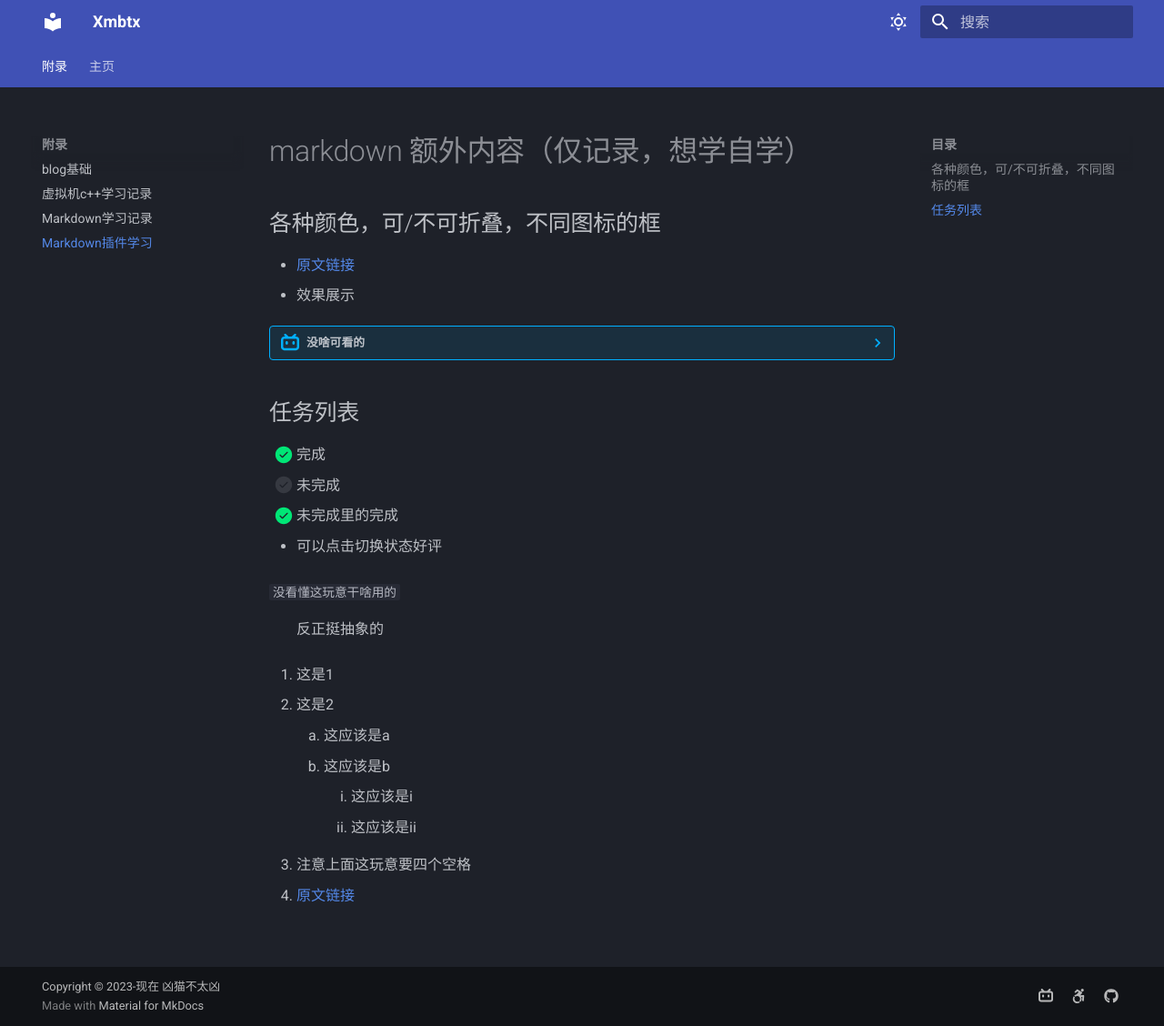
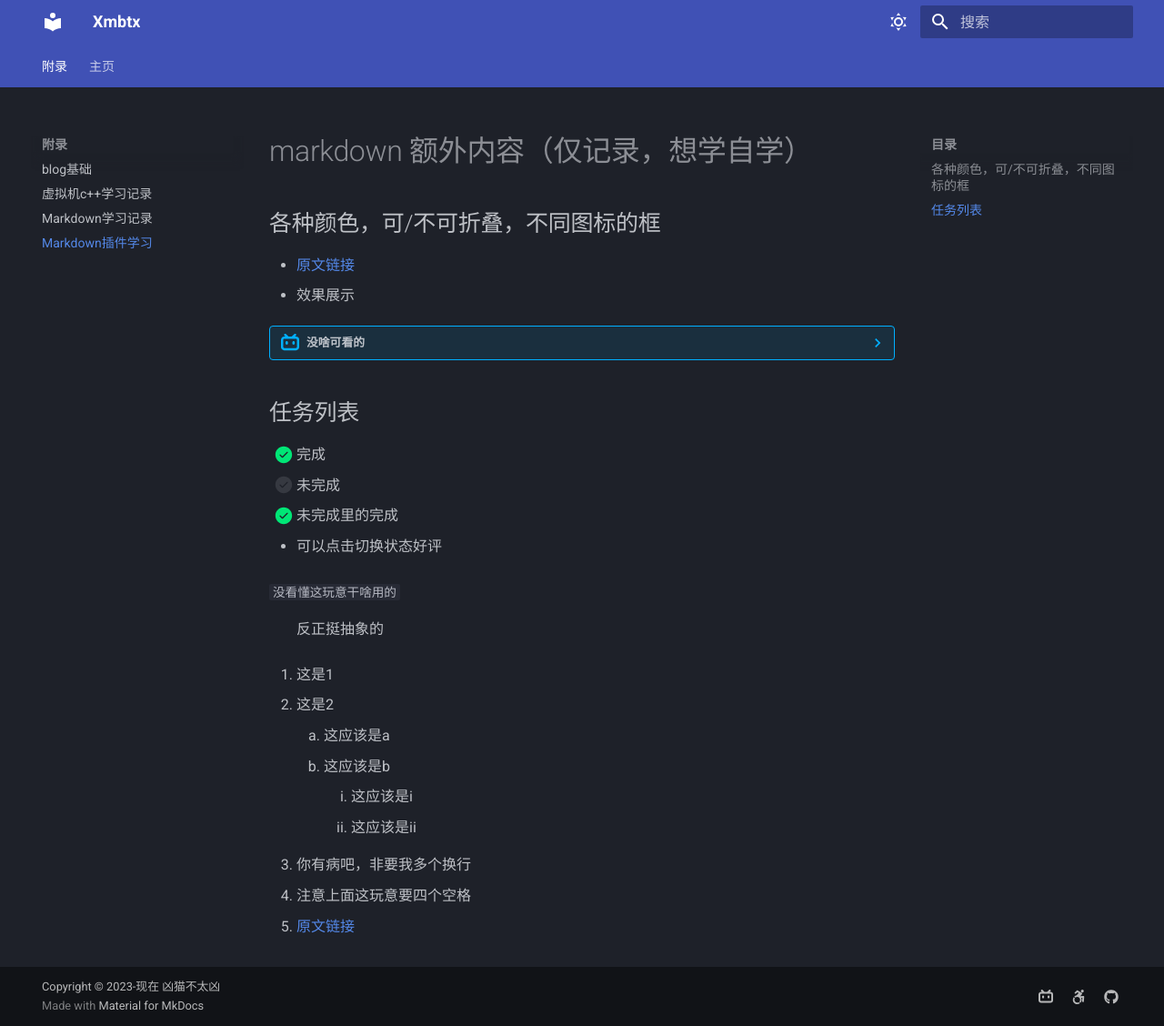
Before and after one commit to Xmbtx/xmbtx-blog, an MkDocs documentation site: the page built from docs/mkd/mkdex.md, in a window 1280 px wide and 1128 px high. Shown: the whole window at 91% size. Built offline with MkDocs 1.6.1 and Material for MkDocs 9.7.7, drawn with Linux system fonts in a browser that asks for light colours.

Commit message:
2023-11-15_00:17:29 update

```diff
--- a/docs/mkd/mkdex.md
+++ b/docs/mkd/mkdex.md
@@ -31,6 +31,9 @@
         2. 这应该是ii
 
 
+
+- 你有病吧，非要我多个换行
+
 - 注意上面这玩意要四个空格
 
 - [原文链接](https://squidfunk.github.io/mkdocs-material/reference/lists/)
```
